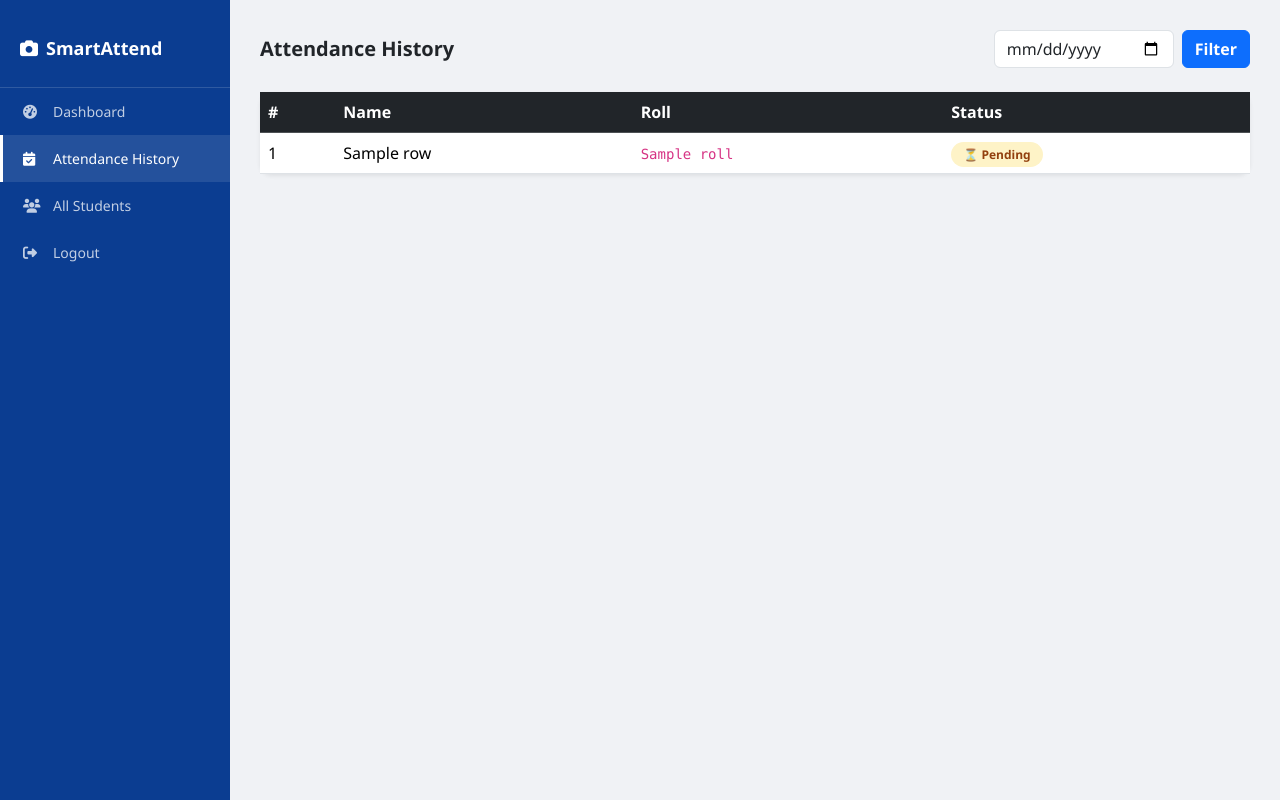
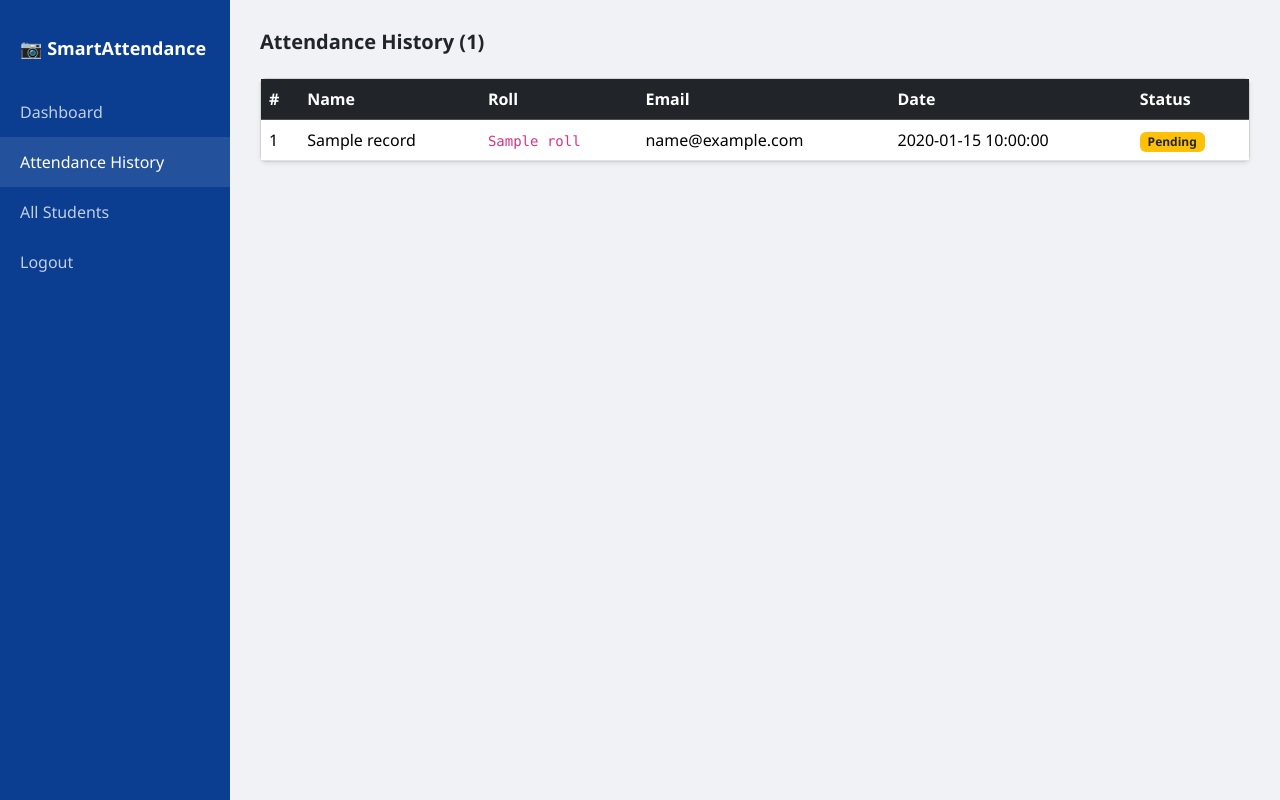
Before and after one commit to Utsav-047/Smart-Attendance-System, a Flask app: template templates/admin_attendance.html in a window 1280 px wide. Run offline with Flask 3, Linux system fonts and the light colour scheme; the template is opened without the code that fills it: most values are stand-ins (such as "Sample title", 1, 10 or a date in 2020).

Commit message:
Revise admin attendance page structure and content
Updated attendance history page layout and added email and date columns.

```diff
--- a/templates/admin_attendance.html
+++ b/templates/admin_attendance.html
@@ -1,73 +1,3 @@
-<!-- <!DOCTYPE html>
-<html lang="en">
-<head>
-  <meta charset="UTF-8">
-  <title>Attendance History</title>
-  <link href="https://cdn.jsdelivr.net/npm/bootstrap@5.3.2/dist/css/bootstrap.min.css" rel="stylesheet">
-  <link href="https://cdnjs.cloudflare.com/ajax/libs/font-awesome/6.4.0/css/all.min.css" rel="stylesheet">
-  <style>
-    body { background: #f0f2f5; font-family: 'Segoe UI', sans-serif; }
-    .sidebar { width:230px; min-height:100vh; background:#0b3d91; position:fixed; top:0; left:0; padding-top:20px; z-index:100; }
-    .sidebar .brand { color:white; font-size:18px; font-weight:700; padding:15px 20px 25px; border-bottom:1px solid rgba(255,255,255,0.15); display:block; }
-    .sidebar a { display:block; color:rgba(255,255,255,0.75); padding:13px 20px; text-decoration:none; font-size:14px; border-left:3px solid transparent; transition:all 0.2s; }
-    .sidebar a:hover, .sidebar a.active { background:rgba(255,255,255,0.1); color:white; border-left-color:white; }
-    .sidebar a i { width:22px; margin-right:8px; }
-    .main { margin-left:230px; padding:30px; }
-    .badge-present { background:#d1fae5; color:#065f46; padding:4px 12px; border-radius:20px; font-size:12px; font-weight:600; }
-    .badge-absent  { background:#fee2e2; color:#991b1b; padding:4px 12px; border-radius:20px; font-size:12px; font-weight:600; }
-  </style>
-</head>
-<body>
-
-<div class="sidebar">
-  <span class="brand"><i class="fas fa-camera me-2"></i>SmartAttend</span>
-  <a href="/admin"><i class="fas fa-tachometer-alt"></i>Dashboard</a>
-  <a href="/admin/attendance" class="active"><i class="fas fa-calendar-check"></i>Attendance History</a>
-  <a href="/admin/students"><i class="fas fa-users"></i>All Students</a>
-  <a href="/logout"><i class="fas fa-sign-out-alt"></i>Logout</a>
-</div>
-
-<div class="main">
-  <div class="d-flex justify-content-between align-items-center mb-4">
-    <h5 class="fw-bold mb-0">Attendance History</h5>
-    <form method="GET" class="d-flex gap-2 align-items-center">
-      <input type="date" name="date" value="{{ filter_date }}" class="form-control" style="width:180px">
-      <button class="btn btn-primary fw-semibold">Filter</button>
-    </form>
-  </div>
-
-  <div class="card border-0 shadow-sm" style="border-radius:12px">
-    <div class="card-body p-0">
-      <div class="table-responsive">
-        <table class="table table-hover mb-0">
-          <thead class="table-dark">
-            <tr><th>#</th><th>Name</th><th>Roll</th><th>Status</th></tr>
-          </thead>
-          <tbody>
-            {% for row in records %}
-            <tr>
-              <td>{{ loop.index }}</td>
-              <td>{{ row.name }}</td>
-              <td><code>{{ row.roll }}</code></td>
-              <td>
-                {% if row.status == 'Present' %}
-                  <span class="badge-present">✓ Present</span>
-                {% else %}
-                  <span class="badge-absent">✗ Absent</span>
-                {% endif %}
-              </td>
-            </tr>
-            {% else %}
-            <tr><td colspan="4" class="text-center py-5 text-muted">No records for this date</td></tr>
-            {% endfor %}
-          </tbody>
-        </table>
-      </div>
-    </div>
-  </div>
-</div>
-</body>
-</html> -->
 
 <!DOCTYPE html>
 <html lang="en">
@@ -78,64 +8,70 @@
   <link href="https://cdnjs.cloudflare.com/ajax/libs/font-awesome/6.4.0/css/all.min.css" rel="stylesheet">
   <style>
     body { background: #f0f2f5; font-family: 'Segoe UI', sans-serif; }
-    .sidebar { width:230px; min-height:100vh; background:#0b3d91; position:fixed; top:0; left:0; padding-top:20px; z-index:100; }
-    .sidebar .brand { color:white; font-size:18px; font-weight:700; padding:15px 20px 25px; border-bottom:1px solid rgba(255,255,255,0.15); display:block; }
-    .sidebar a { display:block; color:rgba(255,255,255,0.75); padding:13px 20px; text-decoration:none; font-size:14px; border-left:3px solid transparent; transition:all 0.2s; }
-    .sidebar a:hover, .sidebar a.active { background:rgba(255,255,255,0.1); color:white; border-left-color:white; }
-    .sidebar a i { width:22px; margin-right:8px; }
+    .sidebar { width:230px; min-height:100vh; background:#0b3d91; position:fixed; top:0; left:0; padding-top:20px; }
+    .sidebar .brand { color:white; font-size:18px; font-weight:700; padding:15px 20px 25px; display:block; }
+    .sidebar a { display:block; color:rgba(255,255,255,0.75); padding:13px 20px; text-decoration:none; }
+    .sidebar a.active, .sidebar a:hover { background:rgba(255,255,255,0.1); color:white; }
     .main { margin-left:230px; padding:30px; }
-    .badge-present { background:#d1fae5; color:#065f46; padding:4px 12px; border-radius:20px; font-size:12px; font-weight:600; }
-    .badge-absent  { background:#fee2e2; color:#991b1b; padding:4px 12px; border-radius:20px; font-size:12px; font-weight:600; }
-    .badge-pending { background:#fef3c7; color:#92400e; padding:4px 12px; border-radius:20px; font-size:12px; font-weight:600; }
   </style>
 </head>
+
 <body>
+
 <div class="sidebar">
-  <span class="brand"><i class="fas fa-camera me-2"></i>SmartAttend</span>
-  <a href="/admin"><i class="fas fa-tachometer-alt"></i>Dashboard</a>
-  <a href="/admin/attendance" class="active"><i class="fas fa-calendar-check"></i>Attendance History</a>
-  <a href="/admin/students"><i class="fas fa-users"></i>All Students</a>
-  <a href="/logout"><i class="fas fa-sign-out-alt"></i>Logout</a>
+  <span class="brand">📷 SmartAttendance</span>
+  <a href="/admin">Dashboard</a>
+  <a href="/admin/attendance" class="active">Attendance History</a>
+  <a href="/admin/students">All Students</a>
+  <a href="/logout">Logout</a>
 </div>
+
 <div class="main">
-  <div class="d-flex justify-content-between align-items-center mb-4">
-    <h5 class="fw-bold mb-0">Attendance History</h5>
-    <form method="GET" class="d-flex gap-2 align-items-center">
-      <input type="date" name="date" value="{{ filter_date }}" class="form-control" style="width:180px">
-      <button class="btn btn-primary fw-semibold">Filter</button>
-    </form>
-  </div>
-  <div class="card border-0 shadow-sm" style="border-radius:12px">
-    <div class="card-body p-0">
+  <h5 class="fw-bold mb-4">Attendance History ({{ records|length }})</h5>
+
+  <div class="card shadow-sm">
     <div class="table-responsive">
       <table class="table table-hover mb-0">
         <thead class="table-dark">
-            <tr><th>#</th><th>Name</th><th>Roll</th><th>Status</th></tr>
+          <tr>
+            <th>#</th>
+            <th>Name</th>
+            <th>Roll</th>
+            <th>Email</th>
+            <th>Date</th>
+            <th>Status</th>
+          </tr>
         </thead>
+
         <tbody>
-            {% for row in records %}
+          {% for r in records %}
           <tr>
             <td>{{ loop.index }}</td>
-              <td>{{ row.name }}</td>
-              <td><code>{{ row.roll }}</code></td>
+            <td>{{ r.name }}</td>
+            <td><code>{{ r.roll }}</code></td>
+            <td>{{ r.email }}</td>
+            <td>{{ r.date }}</td>
             <td>
-                {% if row.status == 'Present' %}
-                  <span class="badge-present">✓ Present</span>
-                {% elif row.status == 'Absent' %}
-                  <span class="badge-absent">✗ Absent</span>
+              {% if r.status == 'Present' %}
+                <span class="badge bg-success">Present</span>
+              {% elif r.status == 'Absent' %}
+                <span class="badge bg-danger">Absent</span>
               {% else %}
-                  <span class="badge-pending">⏳ Pending</span>
+                <span class="badge bg-warning text-dark">Pending</span>
               {% endif %}
             </td>
           </tr>
           {% else %}
-            <tr><td colspan="4" class="text-center py-5 text-muted">No records for this date</td></tr>
+          <tr>
+            <td colspan="6" class="text-center py-4">No attendance records found</td>
+          </tr>
           {% endfor %}
         </tbody>
+
       </table>
     </div>
   </div>
 </div>
-</div>
+
 </body>
 </html>
```
Lines whose indentation alone changed are shown as unchanged.
